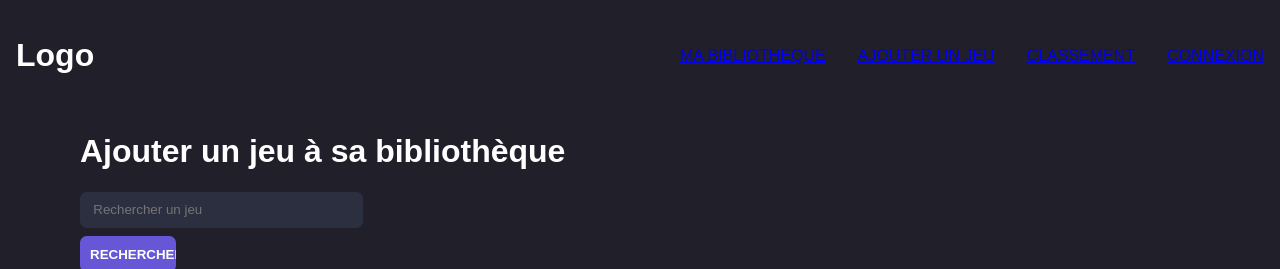
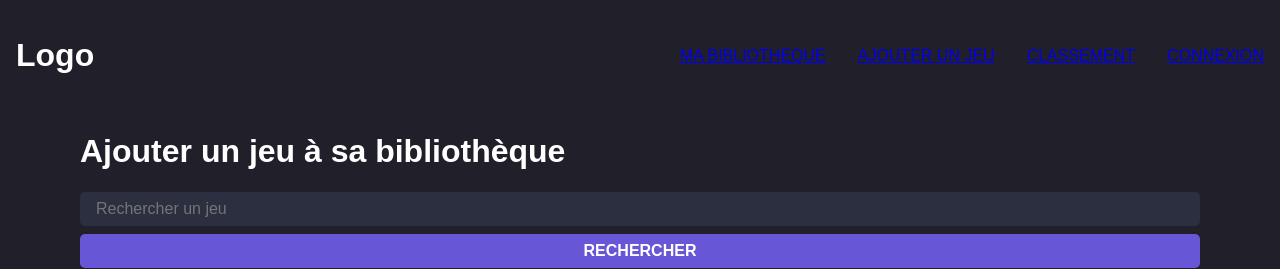
Before and after one commit to Deveta-Off/game_collection, a PHP site: page /ajouterJeu in a window 1280 px wide. Shown: the top 269 px of the page. Run offline with PHP 8.4, Linux system fonts and the light colour scheme; data comes from the database, SQL or seed files in the repository; data that the repository does not hold is empty.

Commit message:
Globalisation du style
Déplacement des styles des inputs en général dans le style global

```diff
--- a/assets/components/addGameForm.php
+++ b/assets/components/addGameForm.php
@@ -41,5 +41,5 @@ $platforms = getAllPlatforms();
         <label for="url_site_game">URL du site</label>
         <input type="text" name="url_site_game" placeholder="URL du site" />
     </div>
-    <input class="btn-game-add" name='submit' type="submit" value="Ajouter le jeu" />
+    <input name='submit' type="submit" value="Ajouter le jeu" />
 </form>
--- a/assets/styles/ajouterJeu.css
+++ b/assets/styles/ajouterJeu.css
@@ -13,24 +13,3 @@
   flex-direction: column;
   gap: 0.5em;
 }
-
-.form-search input[type="text"] {
-  width: 20vw;
-  padding: 0.8em 1em;
-  border: none;
-  border-radius: 0.5em;
-  background-color: var(--input-color);
-  color: white;
-}
-
-.form-search input[type="submit"] {
-  width: 7.5vw;
-  padding: 0.8em 0.75em;
-  margin-bottom: 1em;
-  border: none;
-  border-radius: 0.5em;
-  background-color: var(--btn-color);
-  color: white;
-  font-weight: bold;
-  cursor: pointer;
-}
--- a/assets/styles/components/gameList.css
+++ b/assets/styles/components/gameList.css
@@ -71,12 +71,5 @@
 }
 
 .btn-game-add {
-  padding: 0.5em 0.75em;
   margin-bottom: 1em;
-  border: none;
-  border-radius: 0.5em;
-  background-color: var(--btn-color);
-  color: white;
-  font-weight: bold;
-  cursor: pointer;
 }
--- a/assets/styles/global.css
+++ b/assets/styles/global.css
@@ -1,10 +1,9 @@
 :root {
-    --bg-color: #211F2A;
+  --bg-color: #211f2a;
   --modal-color: #252836;
-    --input-color: #2B2F40;
-    --btn-color: #6757D6;
-
-    --font: 'Barlow', sans-serif;
+  --input-color: #2b2f40;
+  --btn-color: #6757d6;
+  --font: "Barlow", sans-serif;
 }
 
 body {
@@ -13,5 +12,47 @@ body {
   font-family: var(--font);
   margin: 0;
   height: 100%;
+}
 
+/*Les boutons en général (2 types de boutons html : les button classique, et les input type button)*/
+button,
+input[type="button"],
+input[type="submit"] {
+  background-color: var(--btn-color);
+  border: none;
+  border-radius: 5px;
+  color: white;
+  cursor: pointer;
+  font-family: var(--font);
+  font-size: 1rem;
+  font-weight: 700;
+  padding: 0.5rem 1rem;
+  transition: all 0.2s ease-in-out;
 }
+button:hover,
+input[type="button"]:hover,
+input[type="submit"]:hover {
+  background-color: var(--btn-color);
+}
+
+/*Les inputs textuels en général*/
+input[type="text"],
+input[type="email"],
+input[type="password"],
+textarea {
+  background-color: var(--input-color);
+  border: none;
+  border-radius: 5px;
+  color: white;
+  font-family: var(--font);
+  font-size: 1rem;
+  padding: 0.5rem 1rem;
+  transition: all 0.2s ease-in-out;
+}
+
+/*Affichage d'erreur (connexion, inscription, page profil)*/
+.error {
+  color: red;
+  font-size: 0.8rem;
+  margin: 0.5rem 0;
+}
```
Also changed, not shown: assets/styles/components/addGameForm.css (+0 -29 lines), assets/styles/inscription.css (+7 -29 lines). Lines whose indentation alone changed are shown as unchanged.
